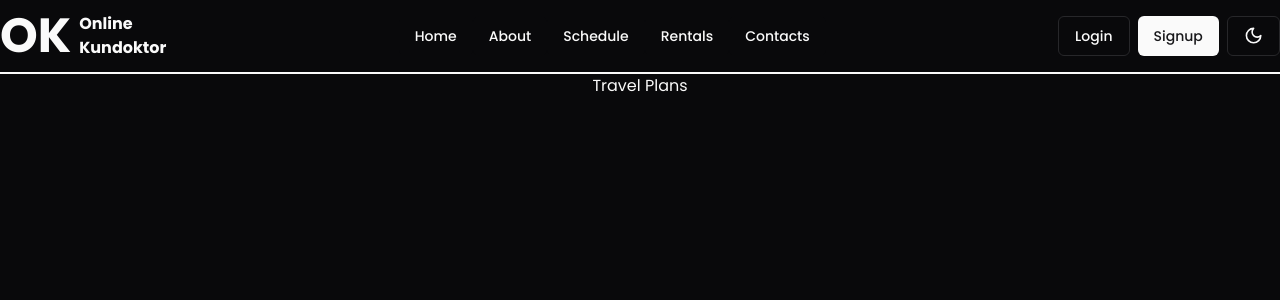
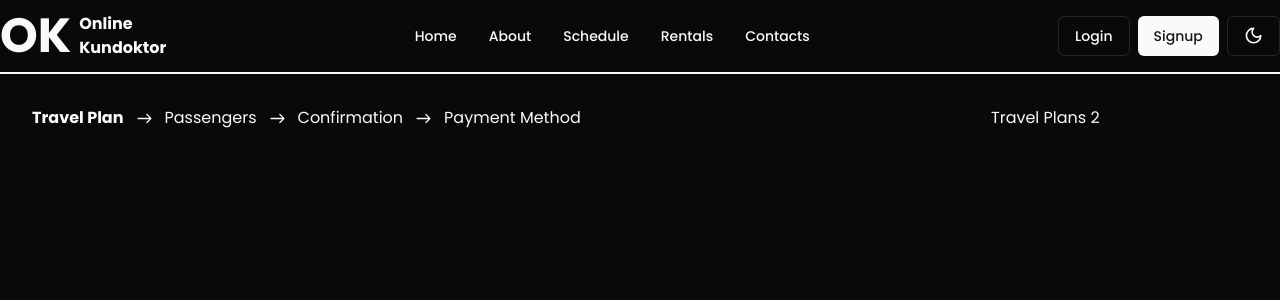
Before and after one commit to raigrc/ICPOK-OnlineKundoktor, a React (Vite) app: page /travel-plans in a window 1280 px wide. Shown: the top 300 px of the page. Built offline with nearby package versions, Linux system fonts and the light colour scheme.

Commit message:
added breadcrumbs and layout for travel

```diff
--- /dev/null
+++ b/src/components/travel-and-plans-components/Breadcrumbs.tsx
@@ -0,0 +1,21 @@
+import React from "react";
+import { IoIosArrowRoundForward } from "react-icons/io";
+
+const Breadcrumbs = () => {
+    return (
+    <div className="grid grid-cols-3 w-full p-8">
+     <div className="col-span-2 flex justify-start gap-2">
+      <div className="font-bold">Travel Plan</div>
+      <div><IoIosArrowRoundForward size={25} /></div>
+      <div>Passengers</div>
+      <div><IoIosArrowRoundForward size={25} /></div>
+      <div>Confirmation</div>
+      <div><IoIosArrowRoundForward size={25} /></div>
+      <div>Payment Method</div>
+      </div>
+      <div className="col-span-1 flex justify-center">Travel Plans 2</div>
+    </div>
+    );
+  };
+
+  export default Breadcrumbs;
--- a/src/pages/TravelPlans.tsx
+++ b/src/pages/TravelPlans.tsx
@@ -1,7 +1,10 @@
 import React from "react";
+import Breadcrumbs from "../components/travel-and-plans-components/Breadcrumbs";
 
 const TravelPlans = () => {
-  return <div className="max-w-screen-xl mx-auto">Travel Plans</div>;
+  return (
+    <Breadcrumbs />
+  );
 };
 
 export default TravelPlans;
```
Also changed, not shown: src/components/travel-and-plans-components/TravelDetails.tsx (added).
